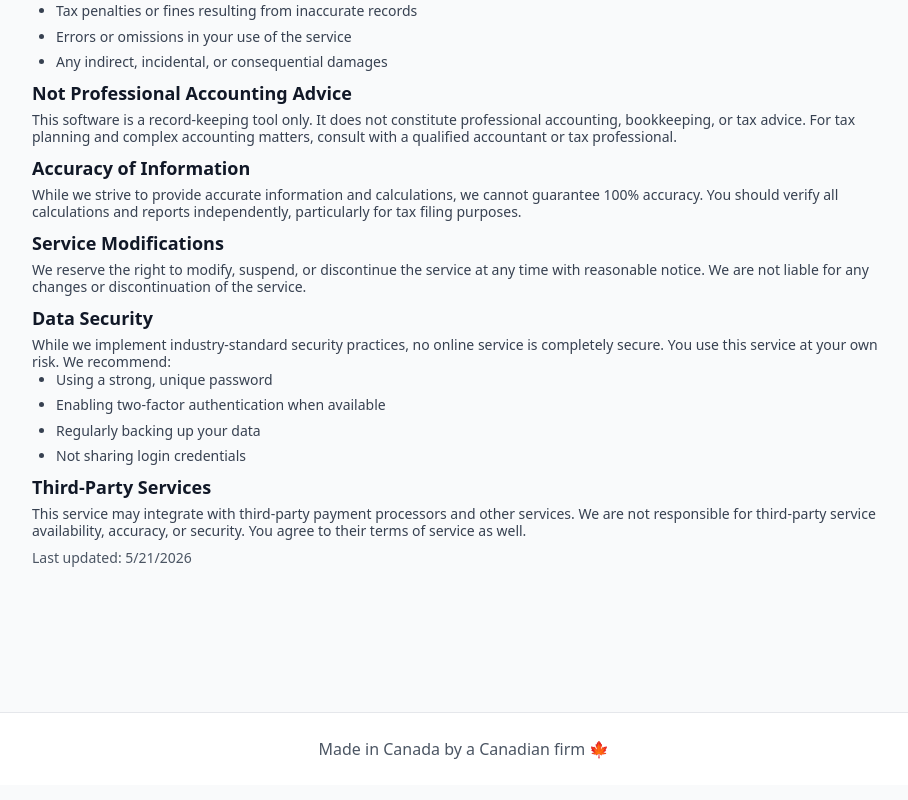
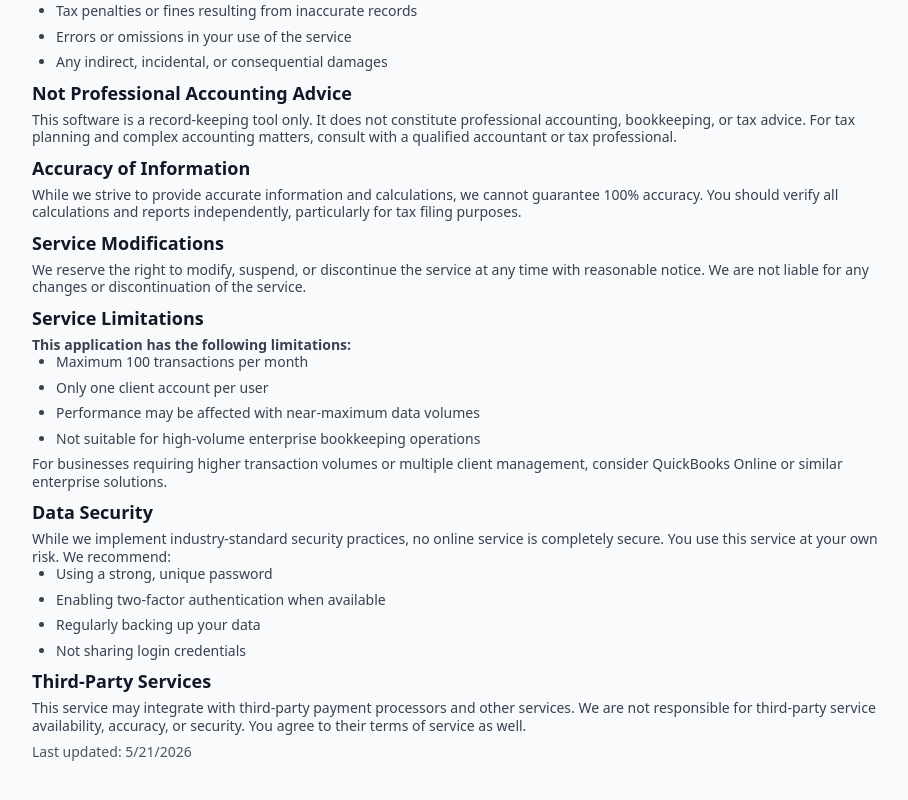
Before and after one commit to LemCPA/bookkeepingapp, a Next.js app: page /disclaimer in a window 1280 px wide. Shown: the part 588-1388 px from the top of the page, without its empty margins (176-1084 px from the left). Built offline with nearby package versions, Linux system fonts and the light colour scheme.

Commit message:
Add service limitations to Disclaimer and Terms pages - 100 transactions/month and 1 client account max

```diff
--- a/app/disclaimer/page.tsx
+++ b/app/disclaimer/page.tsx
@@ -64,6 +64,22 @@ export default function Disclaimer() {
         </section>
 
         <section>
+          <h2 className="text-lg font-semibold text-gray-900 mb-1">Service Limitations</h2>
+          <p>
+            <strong>This application has the following limitations:</strong>
+          </p>
+          <ul className="list-disc pl-6 space-y-2">
+            <li>Maximum 100 transactions per month</li>
+            <li>Only one client account per user</li>
+            <li>Performance may be affected with near-maximum data volumes</li>
+            <li>Not suitable for high-volume enterprise bookkeeping operations</li>
+          </ul>
+          <p className="mt-2">
+            For businesses requiring higher transaction volumes or multiple client management, consider QuickBooks Online or similar enterprise solutions.
+          </p>
+        </section>
+
+        <section>
           <h2 className="text-lg font-semibold text-gray-900 mb-1">Data Security</h2>
           <p>
             While we implement industry-standard security practices, no online service is completely secure. You use this service at your own risk. We recommend:
--- a/app/terms/page.tsx
+++ b/app/terms/page.tsx
@@ -17,6 +17,9 @@ export default function TermsOfUse() {
           <h2 className="text-lg font-semibold text-gray-900 mb-1">2. Service Description</h2>
           <p>
             Bookkeeping App is a cloud-based software tool designed to help small businesses, self-employed individuals, and startups track financial transactions and maintain bookkeeping records in compliance with Canadian accounting standards.
+          </p>
+          <p className="mt-2">
+            <strong>Service Limitations:</strong> This service is limited to 100 transactions per month and one client account per user. It is not intended for high-volume enterprise bookkeeping operations.
           </p>
         </section>
 
```
Also changed, not shown: next-env.d.ts.
